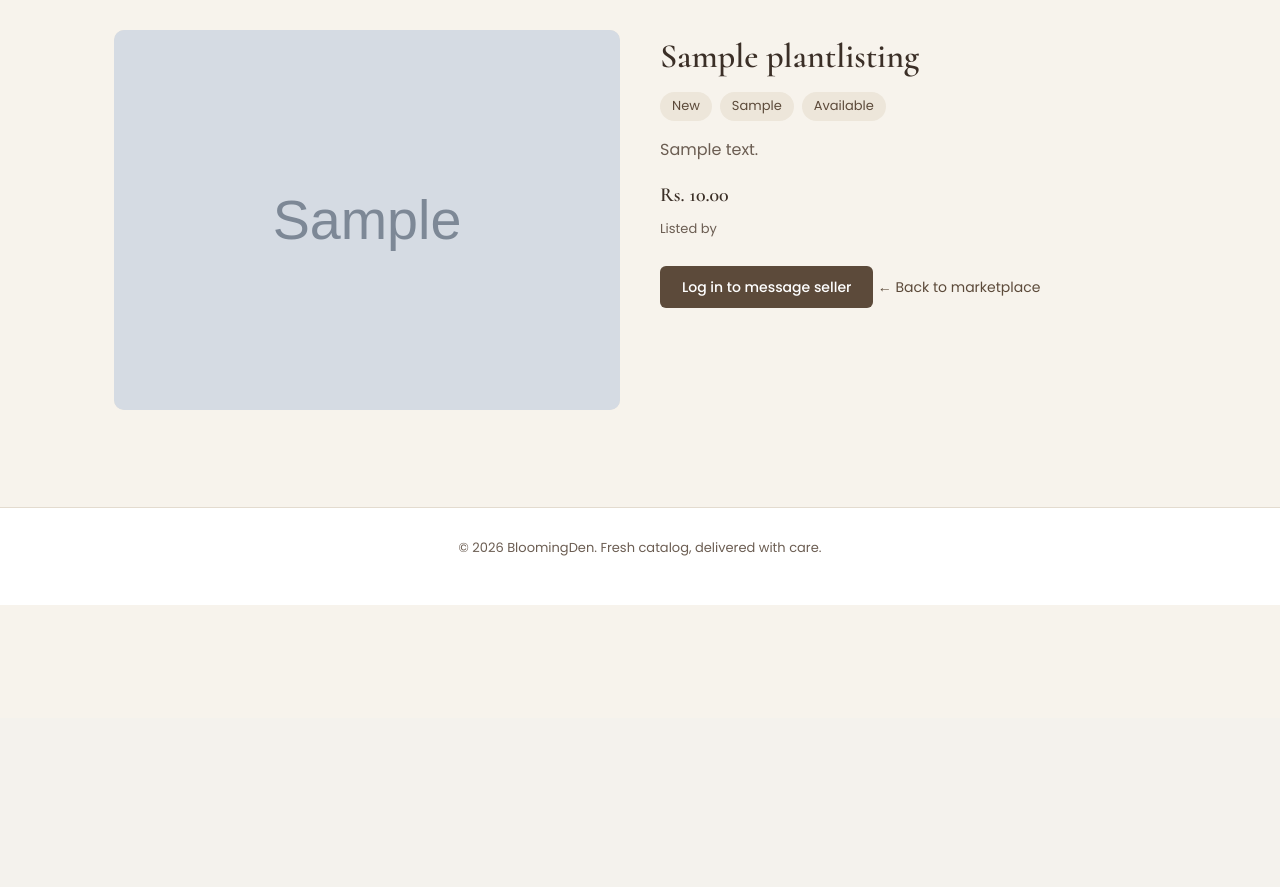
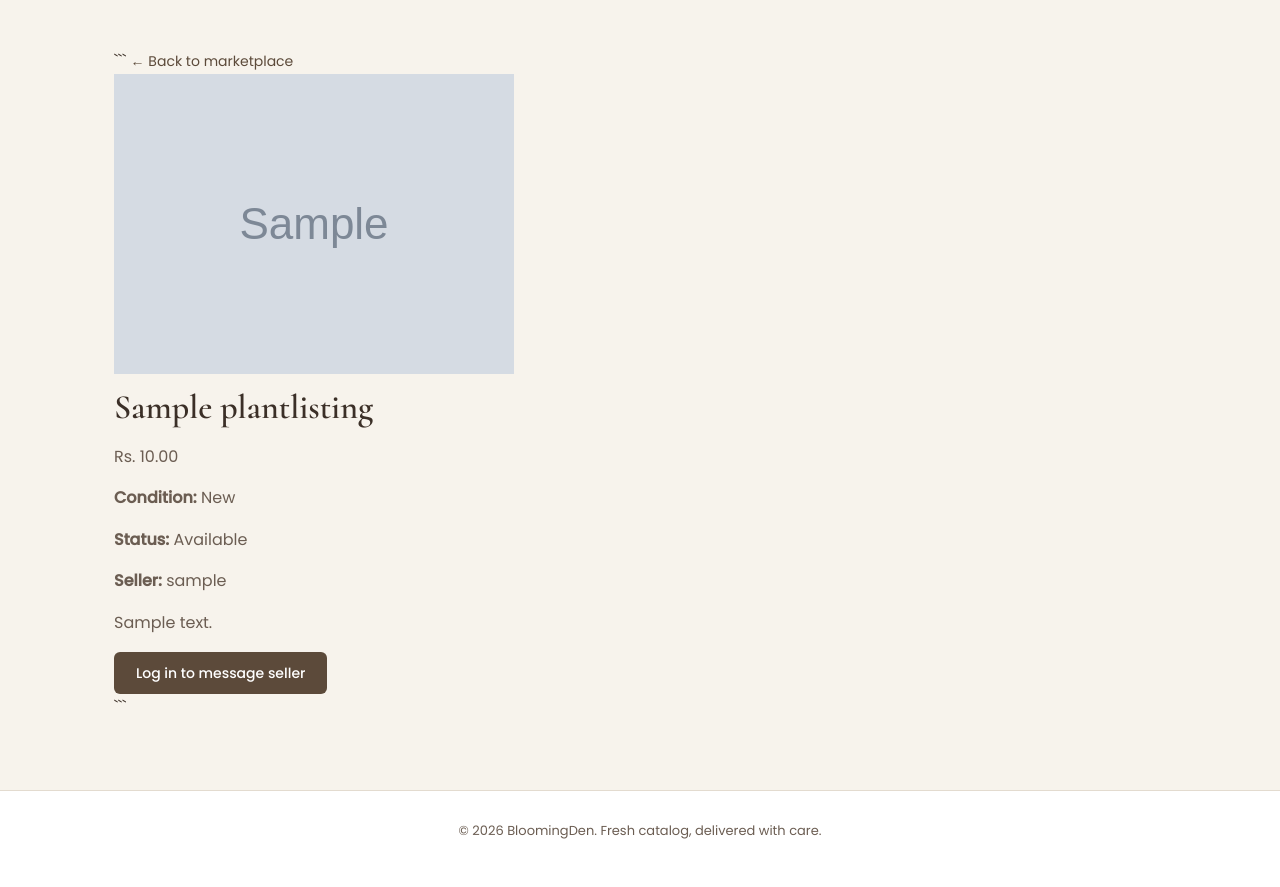
Before and after one commit to ranju024/BloomingDen, a Django app: page /marketplace/1/ in a window 1280 px wide. Shown: the part 82-969 px from the top of the page. Before the commit the page ends 687 px from the top, so only its background shows below. Run offline with Django 5.2, Linux system fonts and the light colour scheme; tables that the repository leaves empty hold one stand-in row (values such as "Sample post"); grey boxes marked "Sample" are stand-in pictures.

Commit message:
seller dashboard and marketplace

````diff
--- a/bloomingden/bloomingden/settings.py
+++ b/bloomingden/bloomingden/settings.py
@@ -122,6 +122,9 @@ USE_TZ = True
 STATIC_URL = "static/"
 STATICFILES_DIRS = [BASE_DIR / "static"]
 
+LOGIN_REDIRECT_URL = "/"
+LOGOUT_REDIRECT_URL = "/"
+
 # Default primary key field type
 # https://docs.djangoproject.com/en/5.2/ref/settings/#default-auto-field
 
--- a/bloomingden/catalog/models.py
+++ b/bloomingden/catalog/models.py
@@ -327,7 +327,7 @@ class Conversation(models.Model):
         unique_together = ('listing', 'buyer')
 
     def __str__(self):
-        return f"{self.buyer.username} ↔ {self.seller.username} about {self.listing.name}"
+        return f"{self.buyer.username} ↔ {self.seller.user.username} about {self.listing.name}"
 
 
 class Message(models.Model):
--- a/bloomingden/catalog/templates/base.html
+++ b/bloomingden/catalog/templates/base.html
@@ -21,8 +21,10 @@
           <a href="{% url 'listing_list' %}">Marketplace</a>
           <a href="{% url 'cart_detail' %}">Cart ({{ cart_item_count }})</a>
           {% if user.is_authenticated %}
-            <a href="{% url 'seller_dashboard' %}">Dashboard</a>
-            <a href="{% url 'my_listings' %}">My listings</a>
+            {% if user.profile.role == "seller" %}
+              <a href="{% url 'seller_dashboard' %}">Dashboard</a>
+              <a href="{% url 'my_listings' %}">My listings</a>
+            {% endif %}
             <a href="{% url 'conversation_list' %}">Inbox</a>
             <span>Hi, {{ user.username }}</span>
             <form action="{% url 'logout' %}" method="post" style="display:inline">
--- a/bloomingden/catalog/templates/catalog/conversation_detail.html
+++ b/bloomingden/catalog/templates/catalog/conversation_detail.html
@@ -1,7 +1,7 @@
 {% extends "base.html" %}
 {% block content %}
 <div class="page-section">
-  <h1>{{ conversation.listing.name }}</h1>
+  <h1>Conversation about {{ conversation.listing.name }}</h1>
   <a href="{% url 'conversation_list' %}" class="back-link tight">← Back to inbox</a>
 </div>
 
--- a/bloomingden/catalog/templates/catalog/listing_detail.html
+++ b/bloomingden/catalog/templates/catalog/listing_detail.html
@@ -1,32 +1,86 @@
 {% extends "base.html" %}
 {% load static %}
+
 {% block content %}
-<div class="detail-layout">
-  <div>
+
+<div class="page-section">
+
+```
+<a href="{% url 'listing_list' %}" class="back-link">
+    ← Back to marketplace
+</a>
+
+<div class="product-detail">
+
+    <div class="product-detail-image">
         {% if listing.image %}
             <img src="{{ listing.image.url }}" alt="{{ listing.name }}">
         {% else %}
             <img src="{% static 'images/no-image.jpg' %}" alt="No image available">
         {% endif %}
     </div>
-  <div>
+
+    <div class="product-detail-info">
+
         <h1>{{ listing.name }}</h1>
-    <div class="tag-list">
-      <span>{{ listing.get_condition_display }}</span>
-      {% if listing.location %}<span>{{ listing.location }}</span>{% endif %}
-      <span>{{ listing.get_status_display }}</span>
-    </div>
-    <p>{{ listing.description }}</p>
-    <h3>Rs. {{ listing.price }}</h3>
-    <p style="font-size:13px; color:var(--text-body);">Listed by {{ listing.seller.username }}</p>
 
-    {% if user.is_authenticated and user != listing.seller and listing.status == 'available' %}
-      <a href="{% url 'start_conversation' listing.pk %}" class="btn">Message seller</a>
-    {% elif not user.is_authenticated %}
-      <a href="{% url 'login' %}" class="btn">Log in to message seller</a>
+        <p class="price">Rs. {{ listing.price }}</p>
+
+        <p>
+            <strong>Condition:</strong>
+            {{ listing.get_condition_display }}
+        </p>
+
+        <p>
+            <strong>Status:</strong>
+            {{ listing.get_status_display }}
+        </p>
+
+        <p>
+            <strong>Seller:</strong>
+            {{ listing.seller.user.username }}
+        </p>
+
+        <p>
+            {{ listing.description }}
+        </p>
+
+        {% if user.is_authenticated %}
+
+            {% if user.vendor == listing.seller %}
+
+                {% if listing.status == 'available' %}
+                    <form action="{% url 'mark_sold' listing.pk %}" method="post">
+                        {% csrf_token %}
+                        <button type="submit" class="btn">
+                            Mark as sold
+                        </button>
+                    </form>
                 {% endif %}
 
-    <a href="{% url 'listing_list' %}" class="back-link">← Back to marketplace</a>
+            {% elif listing.status == 'available' %}
+
+                <a href="{% url 'start_conversation' listing.pk %}" class="btn">
+                    Message seller
+                </a>
+
+            {% endif %}
+
+        {% else %}
+
+            {% if listing.status == 'available' %}
+                <a href="{% url 'login' %}" class="btn">
+                    Log in to message seller
+                </a>
+            {% endif %}
+
+        {% endif %}
+
     </div>
+
 </div>
+```
+
+</div>
+
 {% endblock %}
--- a/bloomingden/catalog/templates/catalog/listing_list.html
+++ b/bloomingden/catalog/templates/catalog/listing_list.html
@@ -3,7 +3,7 @@
 {% block content %}
 <div class="page-section" style="display:flex; justify-content:space-between; align-items:center;">
   <h1>Plant marketplace</h1>
-  {% if user.is_authenticated %}
+  {% if user.is_authenticated and user.profile.role == "seller" %}
     <a href="{% url 'listing_create' %}" class="btn">Sell a plant</a>
   {% endif %}
 </div>
--- a/bloomingden/catalog/templates/catalog/products.html
+++ b/bloomingden/catalog/templates/catalog/products.html
@@ -54,11 +54,11 @@
 
 <div style="margin-bottom:20px;">
 
-    {% with image=product.primary_image %}
+    {% with image=product.images.first %}
         {% if image %}
             <img
                 src="{{ image.image.url }}"
-                alt="{{ product.name }}"
+                alt="{{ image.alt_text|default:product.name }}"
                 width="180"
             >
         {% endif %}
--- a/bloomingden/catalog/views/home.py
+++ b/bloomingden/catalog/views/home.py
@@ -8,8 +8,10 @@ from django.contrib.auth.decorators import login_required
 from django.db.models import Q
 from django.urls import reverse
 from decimal import Decimal, InvalidOperation
+
+from ..decorators import seller_required
 from ..forms import SignUpForm, PlantListingForm
-from ..models import Product, Order, Category, Profile, PlantListing, Conversation, Message
+from ..models import Product, Order, Category, Profile, PlantListing, Conversation, Message, Vendor
 from ..cart import Cart
 
 import json
@@ -331,7 +333,7 @@ def listing_detail(request, pk):
     return render(request, "catalog/listing_detail.html", {"listing": listing})
 
 
-@login_required
+@seller_required
 def listing_create(request):
     if request.method == 'POST':
         form = PlantListingForm(request.POST, request.FILES)
@@ -346,16 +348,18 @@ def listing_create(request):
     return render(request, "catalog/listing_form.html", {"form": form})
 
 
-@login_required
+@seller_required
 def my_listings(request):
-    listings = PlantListing.objects.filter(seller=request.user.vendor).order_by('-created_at')
+    vendor = request.user.vendor
+    listings = PlantListing.objects.filter(seller=vendor).order_by('-created_at')
     return render(request, "catalog/my_listings.html", {"listings": listings})
 
 
 @require_POST
-@login_required
+@seller_required
 def mark_sold(request, pk):
-    listing = get_object_or_404(PlantListing, pk=pk, seller=request.user.vendor)
+    vendor = request.user.vendor
+    listing = get_object_or_404(PlantListing, pk=pk, seller=vendor)
     listing.status = 'sold'
     listing.save()
     messages.success(request, f"{listing.name} marked as sold.")
@@ -364,31 +368,97 @@ def mark_sold(request, pk):
 
 @login_required
 def start_conversation(request, pk):
-    listing = get_object_or_404(PlantListing, pk=pk)
-    if listing.seller == request.user.vendor:
-        messages.error(request, "You can't message yourself about your own listing.")
-        return redirect('listing_detail', pk=pk)
+
+    # Only buyers can start a conversation
+    if not hasattr(request.user, "profile") or request.user.profile.role != "buyer":
+        messages.error(
+            request,
+            "Only buyers can message sellers."
+        )
+        return redirect("listing_detail", pk=pk)
+
+    listing = get_object_or_404(
+        PlantListing,
+        pk=pk,
+        status="available"
+    )
+
+    # Buyer cannot message themselves
+    if hasattr(request.user, "vendor"):
+        if listing.seller == request.user.vendor:
+            messages.error(
+                request,
+                "You can't message yourself about your own listing."
+            )
+            return redirect("listing_detail", pk=pk)
 
     conversation, created = Conversation.objects.get_or_create(
-        listing=listing, buyer=request.user,
-        seller= listing.seller.user,
+        listing=listing,
+        buyer=request.user,
+        defaults={
+            "seller": listing.seller,
+        }
     )
-    return redirect('conversation_detail', pk=conversation.pk)
+
+    return redirect(
+        "conversation_detail",
+        pk=conversation.pk
+    )
 
 
 @login_required
 def conversation_list(request):
-    conversations = Conversation.objects.filter(
-        Q(buyer=request.user) | Q(seller=request.user)
-    ).order_by('-created_at')
-    return render(request, "catalog/conversation_list.html", {"conversations": conversations})
 
+    if not hasattr(request.user, "profile"):
+        return redirect("home")
+
+    if request.user.profile.role == "buyer":
+
+        conversations = Conversation.objects.filter(
+            buyer=request.user
+        ).order_by("-created_at")
+
+    elif request.user.profile.role == "seller":
+
+        vendor = Vendor.objects.filter(
+            user=request.user
+        ).first()
+
+        if not vendor:
+            messages.error(
+                request,
+                "Your seller account is not set up yet."
+            )
+            return redirect("home")
+
+        conversations = Conversation.objects.filter(
+            seller=vendor
+        ).order_by("-created_at")
+
+    else:
+        conversations = Conversation.objects.none()
+
+    return render(
+        request,
+        "catalog/conversation_list.html",
+        {
+            "conversations": conversations,
+        }
+    )
 
 @login_required
 def conversation_detail(request, pk):
     conversation = get_object_or_404(Conversation, pk=pk)
-    if request.user != conversation.buyer and request.user != conversation.seller:
+
+    is_buyer = conversation.buyer == request.user # buyer owns the conversation directly
+    is_seller = (
+        hasattr(request.user, 'vendor')
+        and conversation.seller == request.user.vendor
+    )
+
+    if not is_buyer and not is_seller:
         return HttpResponse(status=403)
+
 
     if request.method == 'POST':
         body = request.POST.get('body', '').strip()
@@ -396,6 +466,7 @@ def conversation_detail(request, pk):
             Message.objects.create(conversation=conversation, sender=request.user, body=body)
         return redirect('conversation_detail', pk=pk)
 
+    # mark messages from the other person as read
     conversation.messages.exclude(sender=request.user).update(is_read=True)
     return render(request, "catalog/conversation_detail.html", {"conversation": conversation})
 
--- a/bloomingden/catalog/views/seller.py
+++ b/bloomingden/catalog/views/seller.py
@@ -5,11 +5,9 @@ from ..forms import ProductForm
 from ..decorators import seller_required
 from ..models import Product
 
-@login_required
+
+@seller_required
 def seller_dashboard(request):
-    # products = Product.objects.filter(
-    #     seller=request.user
-    # ).order_by("-created_at")
     products = request.user.vendor.products.all()
     context = {
         "products": products,
````
Also changed, not shown: bloomingden/catalog/decorators.py (+17 -1 lines), bloomingden/catalog/templates/catalog/my_listings.html (+75 -6 lines), bloomingden/catalog/templates/catalog/product_detail.html (+13 -5 lines). Lines whose indentation alone changed are shown as unchanged.
